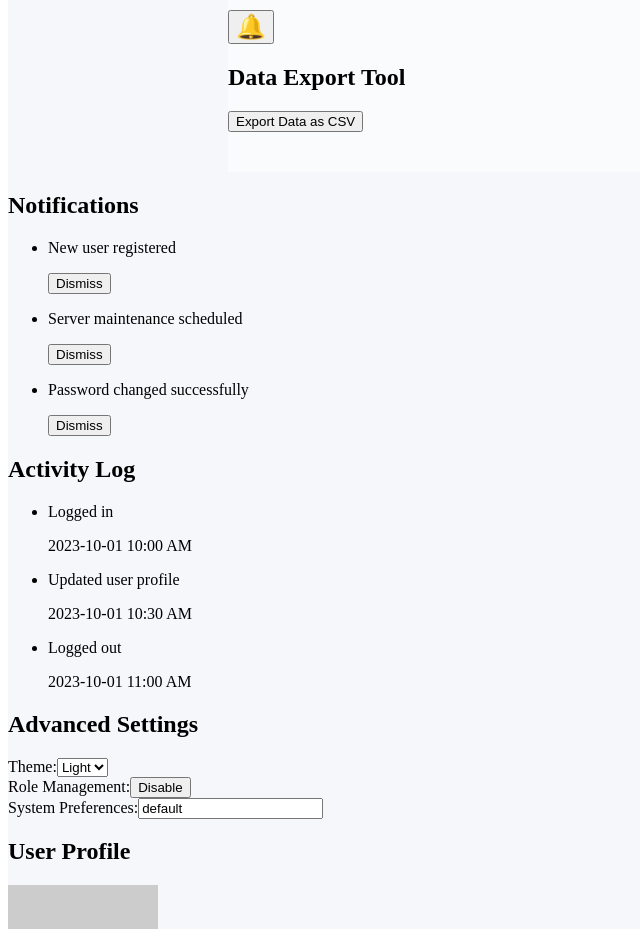
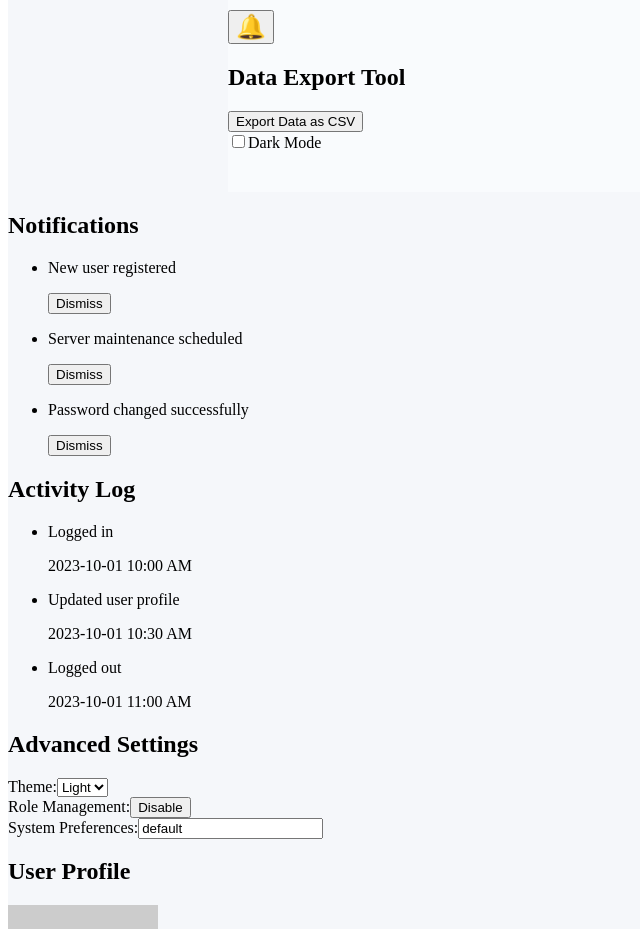
Before and after one commit to NagasivaKumari/DeepFake, a React (Vite) app in the folder admin/: page /dashboard in a window 1280 px wide. Shown: the part 1246-2175 px from the top of the page, without its empty margins (0-640 px from the left). Built offline with nearby package versions, Linux system fonts and the light colour scheme.

Commit message:
Add DarkModeToggle component and integrate into Admin Dashboard

```diff
--- a/admin/src/AppLayout.tsx
+++ b/admin/src/AppLayout.tsx
@@ -10,6 +10,7 @@ import AdminRoleManagement from "./AdminRoleManagement";
 import AdminActivityDashboard from "./AdminActivityDashboard";
 import RealTimeNotifications from "./RealTimeNotifications";
 import DataExportTool from "./DataExportTool";
+import DarkModeToggle from "./DarkModeToggle";
 
 const layoutStyle: React.CSSProperties = {
   display: "flex",
@@ -87,6 +88,7 @@ export default function AppLayout() {
             <AdminActivityDashboard />
             <RealTimeNotifications />
             <DataExportTool />
+            <DarkModeToggle />
           </div>
         </main>
       </div>
--- /dev/null
+++ b/admin/src/DarkModeToggle.tsx
@@ -0,0 +1,25 @@
+import React, { useState, useEffect } from 'react';
+
+const DarkModeToggle = () => {
+  const [isDarkMode, setIsDarkMode] = useState(false);
+
+  useEffect(() => {
+    document.body.style.backgroundColor = isDarkMode ? '#121212' : '#ffffff';
+    document.body.style.color = isDarkMode ? '#ffffff' : '#000000';
+  }, [isDarkMode]);
+
+  const toggleDarkMode = () => {
+    setIsDarkMode(!isDarkMode);
+  };
+
+  return (
+    <div>
+      <label>
+        <input type="checkbox" checked={isDarkMode} onChange={toggleDarkMode} />
+        Dark Mode
+      </label>
+    </div>
+  );
+};
+
+export default DarkModeToggle;
```
